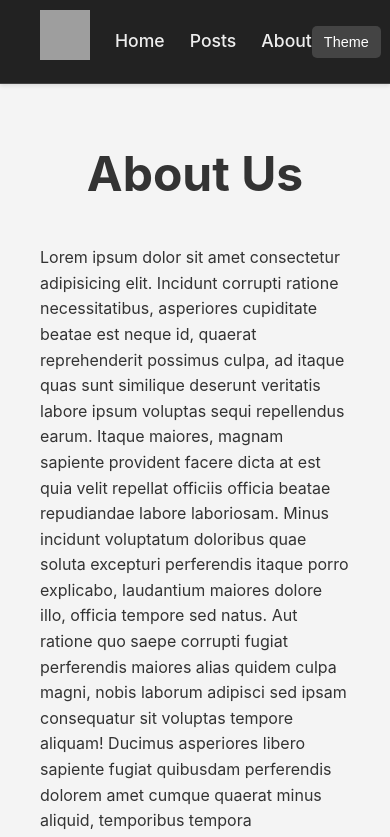
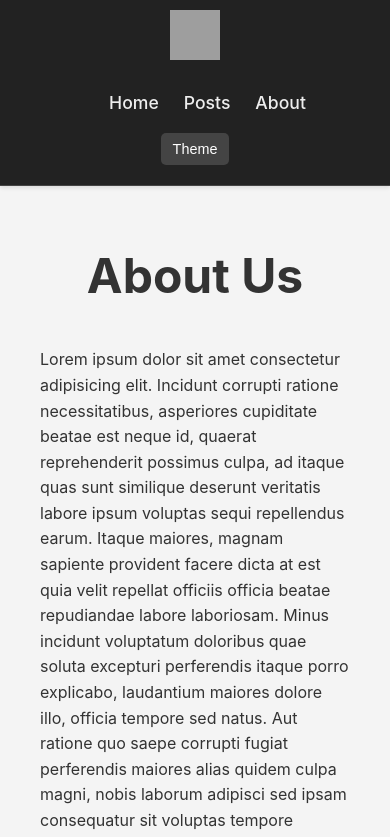
Before and after one commit to good-pastel/try-nextjs, a Next.js app: page /about in a window 390 px wide. Shown: the top 837 px of the page. Built offline with nearby package versions, Linux system fonts and the light colour scheme; grey boxes are pictures that could not be loaded.

Commit message:
tambah css responsive

```diff
--- a/src/app/globals.css
+++ b/src/app/globals.css
@@ -202,3 +202,19 @@ body.dark-mode .footer {
   color: #eee;
   border-top: 1px solid #333;
 }
+
+/* responsive */
+@media (max-width: 576px) {
+  .post-list {
+    width: 90%;
+    height: 50%;
+    margin: 0 auto;
+  }
+  .header nav {
+    flex-direction: column;
+    gap: 1rem;
+  }
+  .header {
+    padding: 10px 40px 20px;
+  }
+}
```
